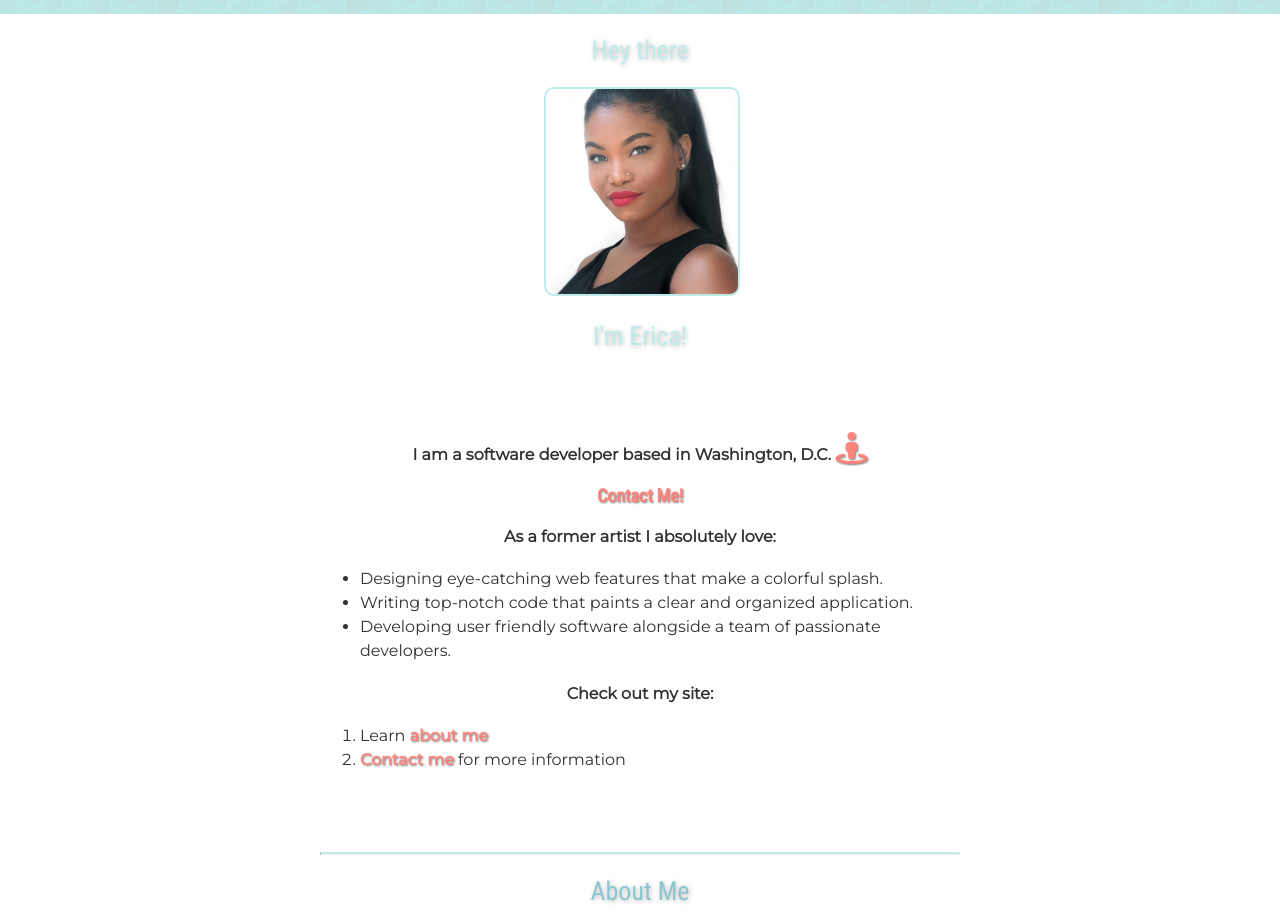
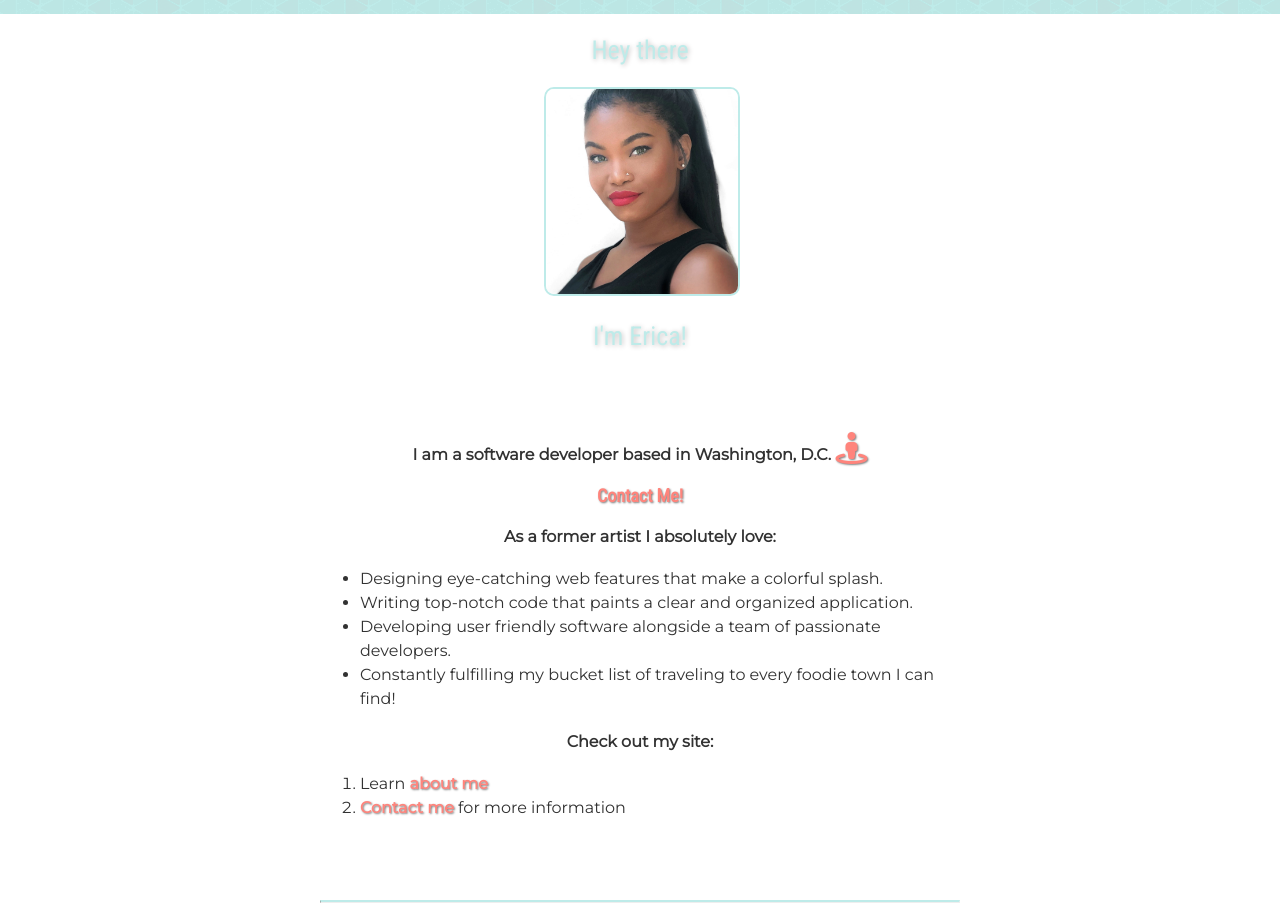
Before and after one commit to ericawills/my-website, a plain HTML site: page index.html in a window 1280 px wide. Shown: the part 126-1048 px from the top of the page. Drawn offline with nearby package versions, Linux system fonts and the light colour scheme.

Commit message:
Add hobby to likes list

```diff
--- a/index.html
+++ b/index.html
@@ -49,6 +49,7 @@
           <li>Designing eye-catching web features that make a colorful splash.</li>
           <li>Writing top-notch code that paints a clear and organized application.</li>
           <li>Developing user friendly software alongside a team of passionate developers.</li>
+	  <li>Constantly fulfilling my bucket list of traveling to every foodie town I can find!</li>
         </ul>
 
         <h4>Check out my site:</h4>
```
